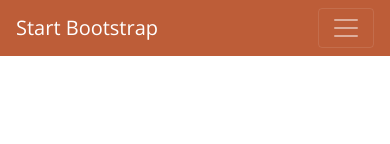
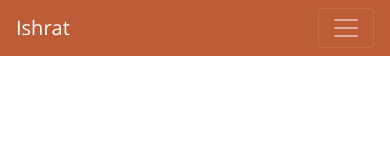
Before and after one commit to IshratSapphire/ishratsapphire.github.io, a plain HTML site: page index.html in a window 390 px wide. Shown: the top 144 px of the page. Drawn offline with nearby package versions, Linux system fonts and the light colour scheme; files that its build step writes are made by us from their sources; a web font is replaced by a local one.

Commit message:
Update index.html

```diff
--- a/index.html
+++ b/index.html
@@ -29,7 +29,7 @@
 
     <nav class="navbar navbar-expand-lg navbar-dark bg-primary fixed-top" id="sideNav">
       <a class="navbar-brand js-scroll-trigger" href="#page-top">
-        <span class="d-block d-lg-none">Start Bootstrap</span>
+        <span class="d-block d-lg-none">Ishrat</span>
         <span class="d-none d-lg-block">
           <img class="img-fluid img-profile rounded-circle mx-auto mb-2" src="img/profile.jpg" alt="">
         </span>
```
